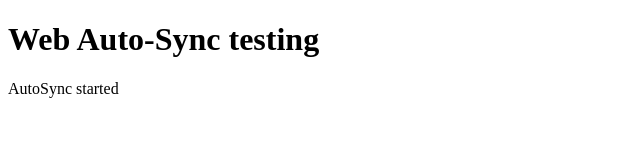
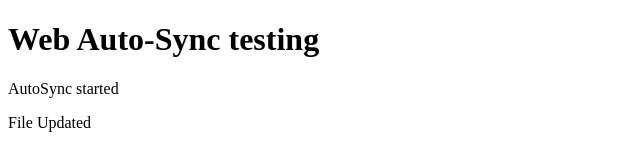
Before and after one commit to glorysherin/Web_AutoSync, a plain HTML site: page index.html in a window 1280 px wide. Shown: the whole page, without its empty margins (0-640 px from the left). Drawn offline with Linux system fonts and the light colour scheme.

Commit message:
Update index.html

```diff
--- a/index.html
+++ b/index.html
@@ -4,5 +4,6 @@
 
 <h1>Web Auto-Sync testing</h1>
 <p>AutoSync started</p>
+  <p>File Updated</p>
 </body>
 </html>
```
